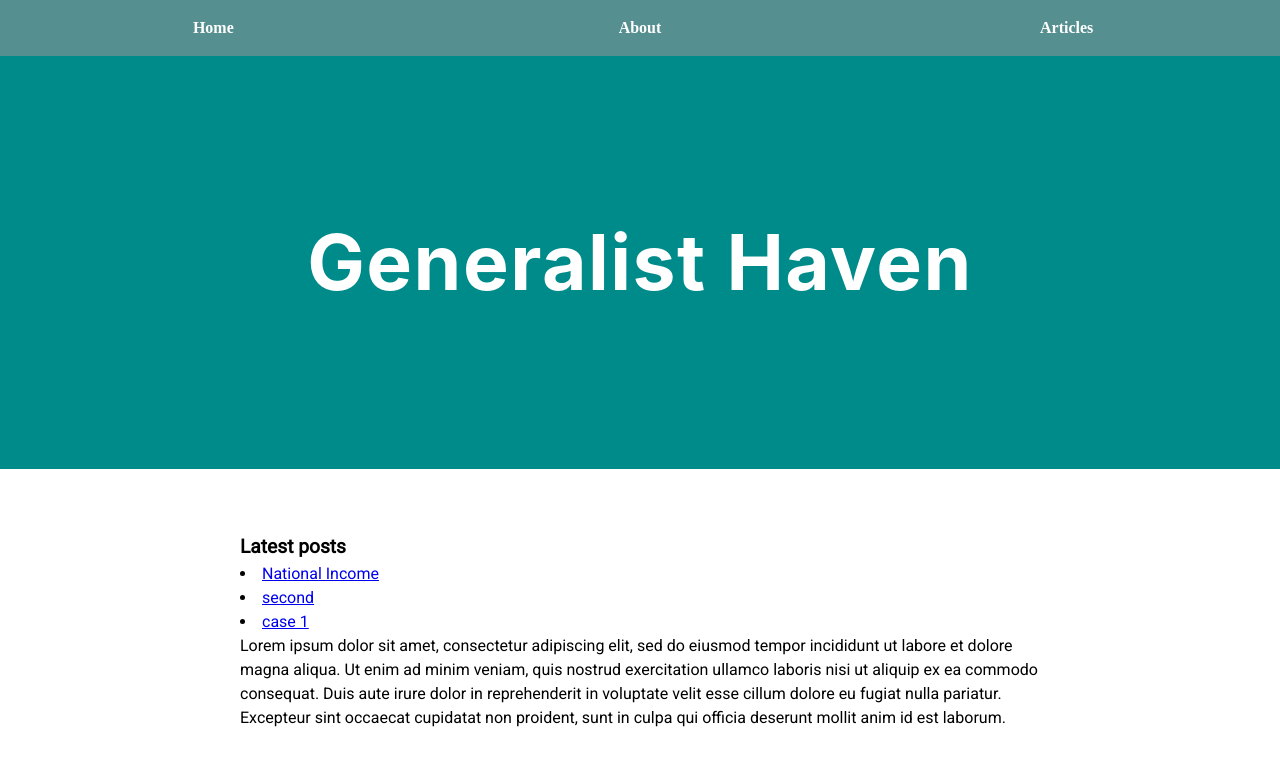
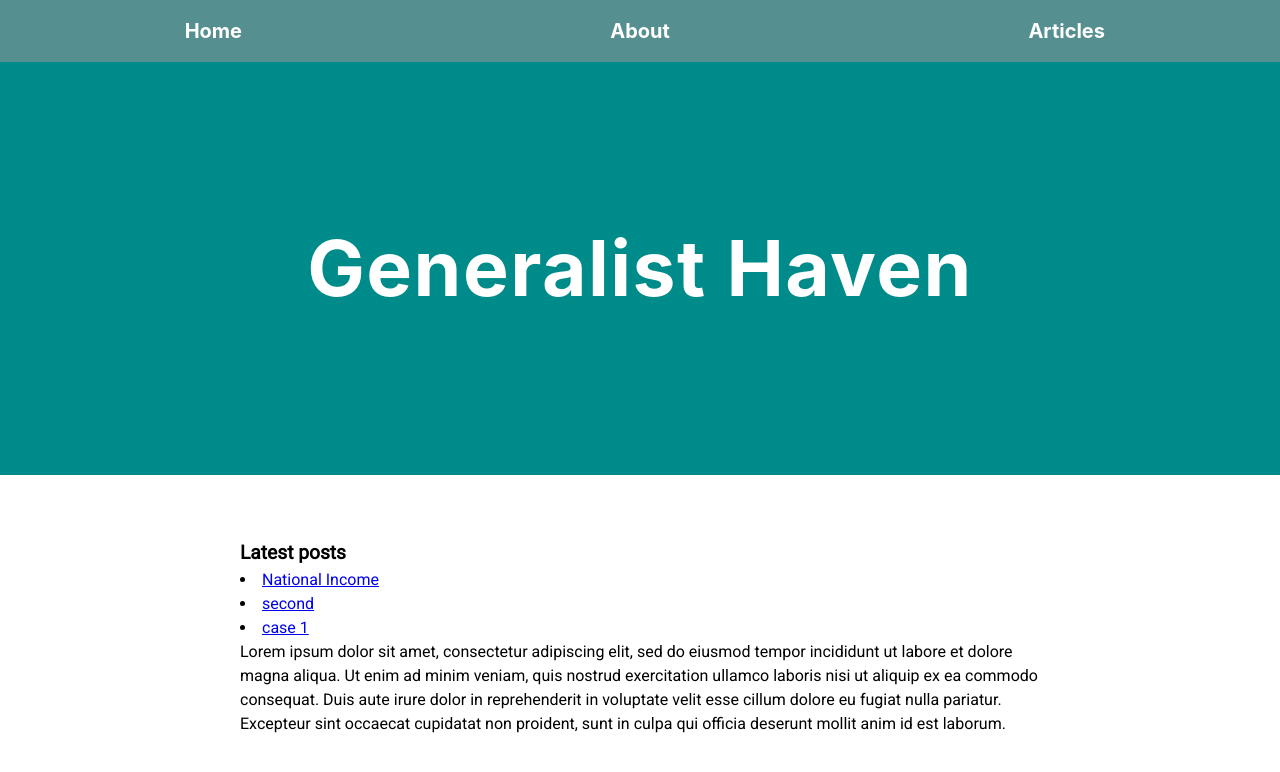
Before and after one commit to generalistsanctuary/generalistsanctuary.github.io, a Jekyll site: the page built from index.html, in a window 1280 px wide. Shown: the top 772 px of the page. Built offline with Jekyll 4.4.1, drawn with Linux system fonts in a browser that asks for light colours.

Commit message:
Update index.html

```diff
--- a/index.html
+++ b/index.html
@@ -61,7 +61,7 @@
       display:inline;
       text-align: center;
       flex: 1;
-      font-family: 'Times New Roman', Times, serif;
+      font-family:-apple-system, BlinkMacSystemFont, 'Segoe UI', Roboto, Oxygen, Ubuntu, Cantarell, 'Open Sans', 'Helvetica Neue', sans-serif;
       font-weight: bold;
 
     }
@@ -69,6 +69,7 @@
       display: inline-block;
       text-decoration: none;
       color: white;
+      font-size: 20px;
 
 }
 
```
